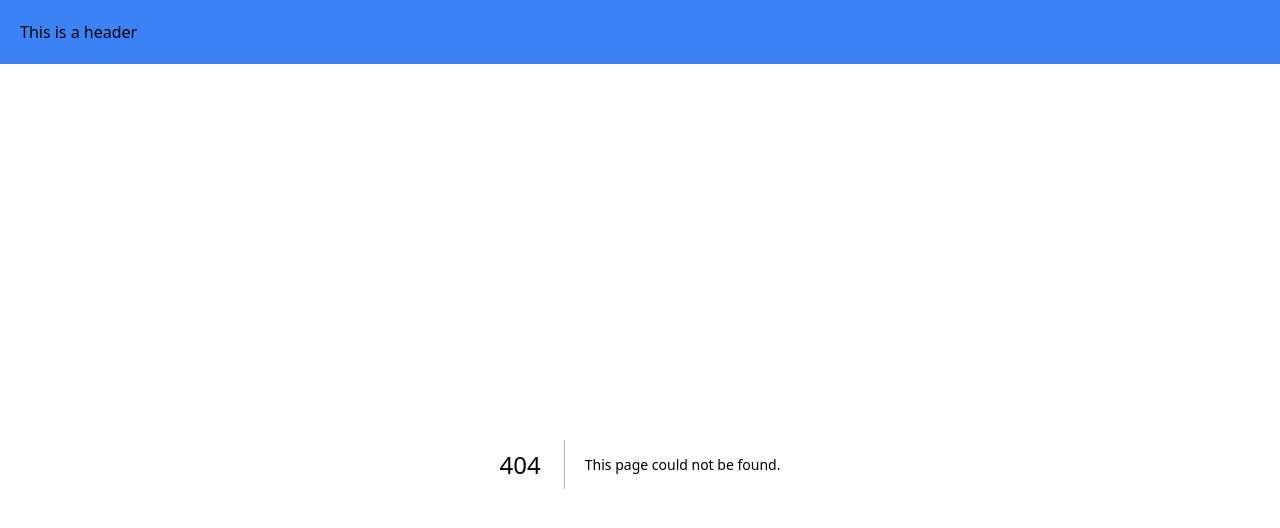
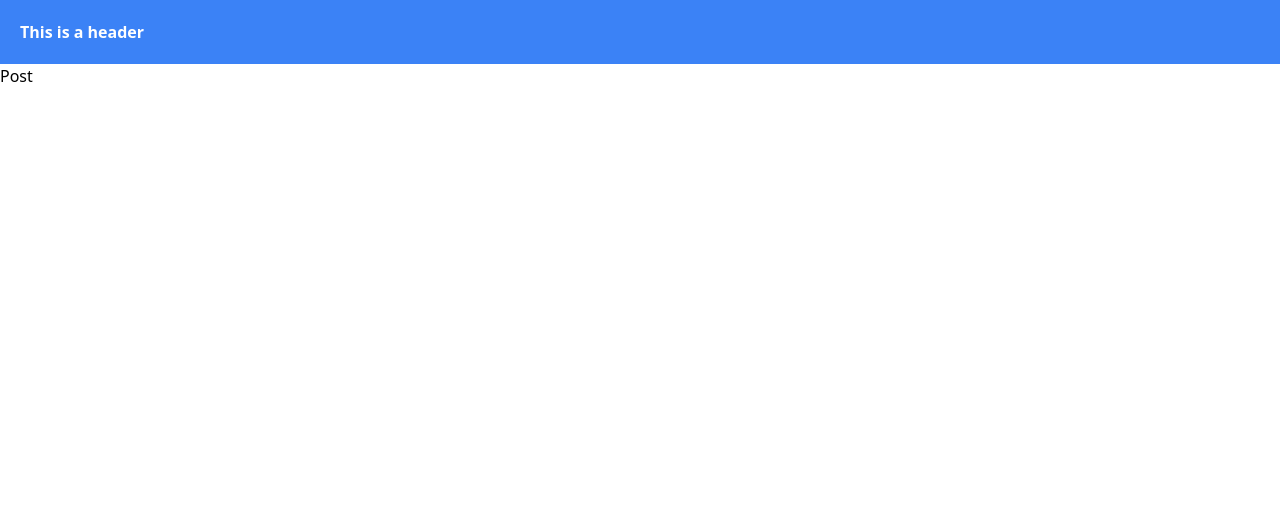
Before and after one commit to TanglingTreats/next-blog, a Next.js app: page /posts in a window 1280 px wide. Before the commit this address had no page. Shown: the top 528 px of the page. Built offline with nearby package versions, Linux system fonts and the light colour scheme.

Commit message:
feat(blog): Add posts directory. Change header.

```diff
--- a/app/Header.tsx
+++ b/app/Header.tsx
@@ -2,7 +2,11 @@ import React from "react"
 
 function Header() {
   return (
-    <div className="p-5 bg-blue-500">This is a header</div>
+    <header className="p-5 bg-blue-500">
+      <p className="font-bold text-white">
+        This is a header
+      </p>
+    </header>
   )
 }
 
--- /dev/null
+++ b/app/posts/page.tsx
@@ -0,0 +1,11 @@
+import React from "react"
+
+function Posts() {
+  return (
+    <div>
+      <p>Post</p>
+    </div>
+  )
+}
+
+export default Posts;
```
